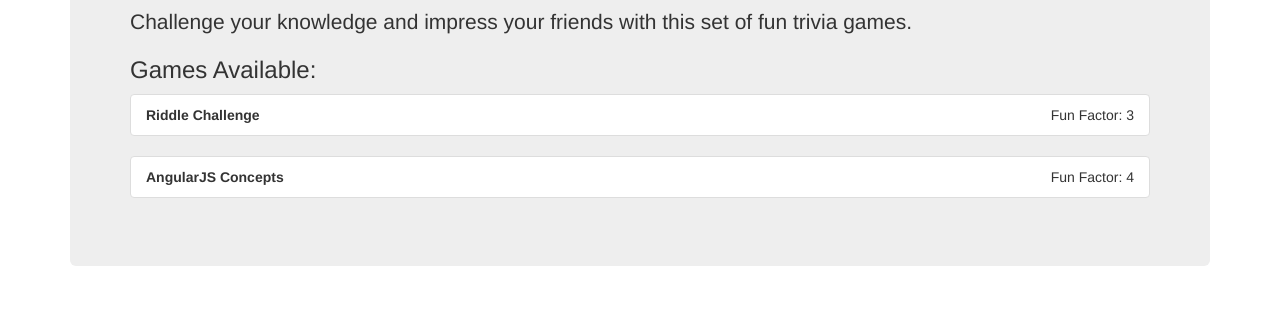
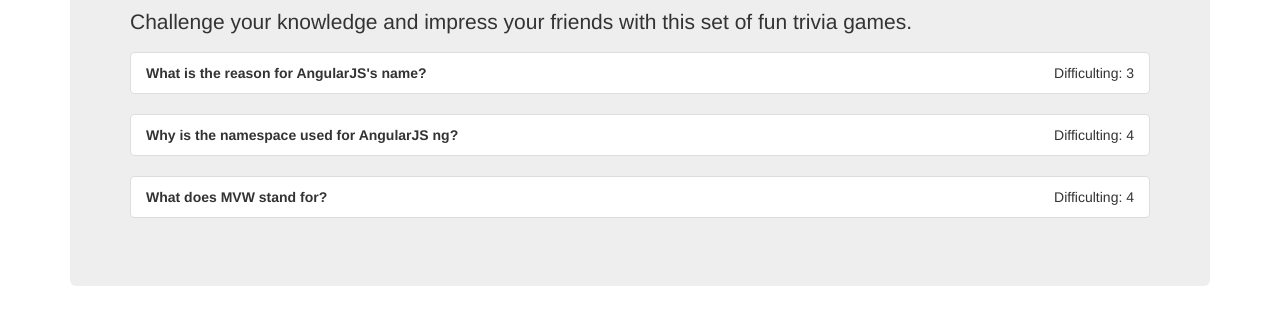
Before and after one commit to sarah12345/angular-trivia-time, a plain HTML site: page app/index.html in a window 1280 px wide. Shown: the part 140-464 px from the top of the page. Drawn offline with Linux system fonts and the light colour scheme.

Commit message:
refactor to only use one trivia game

```diff
--- a/app/data/games.json
+++ /dev/null
@@ -1,12 +0,0 @@
-[
-	{
-		"name": "Riddle Challenge",
-		"rating": 3,
-		"questions": []
-	},
-	{
-		"name": "AngularJS Concepts",
-		"rating": 4,
-		"questions": []
-	}
-]
--- /dev/null
+++ b/app/data/questions.json
@@ -0,0 +1,20 @@
+[
+	{
+		"question": "What is the reason for AngularJS's name?",
+		"rating": 3,
+		"answer": "HTML has angular brackets.",
+		"hint": "Look at the code."
+	},
+	{
+		"question": "Why is the namespace used for AngularJS ng?",
+		"rating": 4,
+		"answer": "ng sounds like angular.",
+		"hint": "Say it out loud."
+	},
+	{
+		"question": "What does MVW stand for?",
+		"rating": 4,
+		"answer": "Model view whatever.",
+		"hint": "There are several variations of MVC, MVVM, etc."
+	}
+]
--- a/app/index.html
+++ b/app/index.html
@@ -14,12 +14,11 @@
 		<h1>Trivia Time!</h1>
 		<p>Challenge your knowledge and impress your friends with this set of fun trivia games.</p>
 
-		<h3>Games Available:</h3>
-		<div ng-controller="GameController">
-		<ul ng-repeat="game in games" class="list-group">
+		<div ng-controller="TriviaController">
+		<ul ng-repeat="question in questions" class="list-group">
 			<li class="list-group-item">
-				<strong>{{game.name}}</strong>
-				<span class="pull-right">Fun Factor: {{game.rating}}</span>
+				<strong>{{question.question}}</strong>
+				<span class="pull-right">Difficulting: {{question.rating}}</span>
 			</li>
 		</ul>
 		</div>
--- a/app/js/app.js
+++ b/app/js/app.js
@@ -1,7 +1,7 @@
 var triviaTimeApp = angular.module('triviaTimeApp', []);
 
-triviaTimeApp.controller('GameController', ['$scope', '$http', function($scope, $http) {
-	$http.get('data/games.json').success(function(data) {
-		$scope.games = data;
+triviaTimeApp.controller('TriviaController', ['$scope', '$http', function($scope, $http) {
+	$http.get('data/questions.json').success(function(data) {
+		$scope.questions = data;
 	});
 }]);
```
